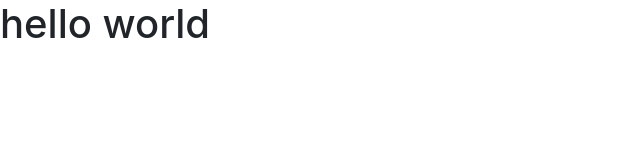
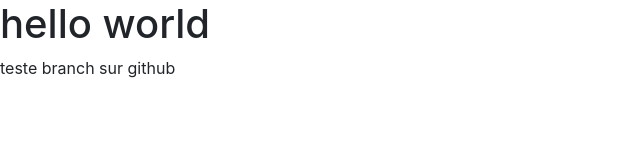
Before and after one commit to Schumancedric/Schuman-cedric, a plain HTML site: page index.html in a window 1280 px wide. Shown: the whole page, without its empty margins (0-640 px from the left). Drawn offline with nearby package versions, Linux system fonts and the light colour scheme.

Commit message:
teste on branch

```diff
--- a/index.html
+++ b/index.html
@@ -11,6 +11,7 @@
   </head>
   <body>
     <h1>hello world</h1>
+    <p>teste branch sur github</p>
 
     <!-- Optional JavaScript -->
     <!-- jQuery first, then Popper.js, then Bootstrap JS -->
```
